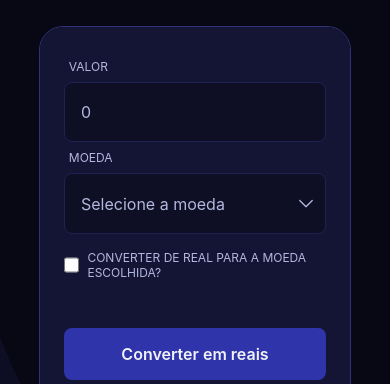
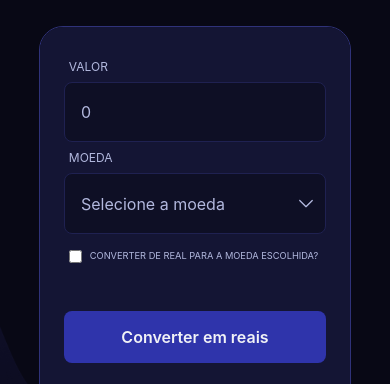
Before and after one commit to jhonatancammpos/conversorDeMoedas, a plain HTML site: page index.html in a window 390 px wide. Shown: the part 99-483 px from the top of the page. Drawn offline with Linux system fonts and the light colour scheme.

Commit message:
Configuração de mediaqueries

```diff
--- a/styles.css
+++ b/styles.css
@@ -177,8 +177,7 @@ footer .myname {
   flex-direction: row;
 }
 #reversecurrency {
-  width: 1rem;
-  margin: 1rem 0;
+  margin: 1rem 0 1rem .3rem;
 }
 
 .inpreversecurrency {
@@ -220,6 +219,10 @@ footer .myname {
     font-size: .8rem;
   }
 
+  .inpreversecurrency{
+    font-size: .58rem;
+  }
+
   button {
   margin-top: 2rem;
   }
```
